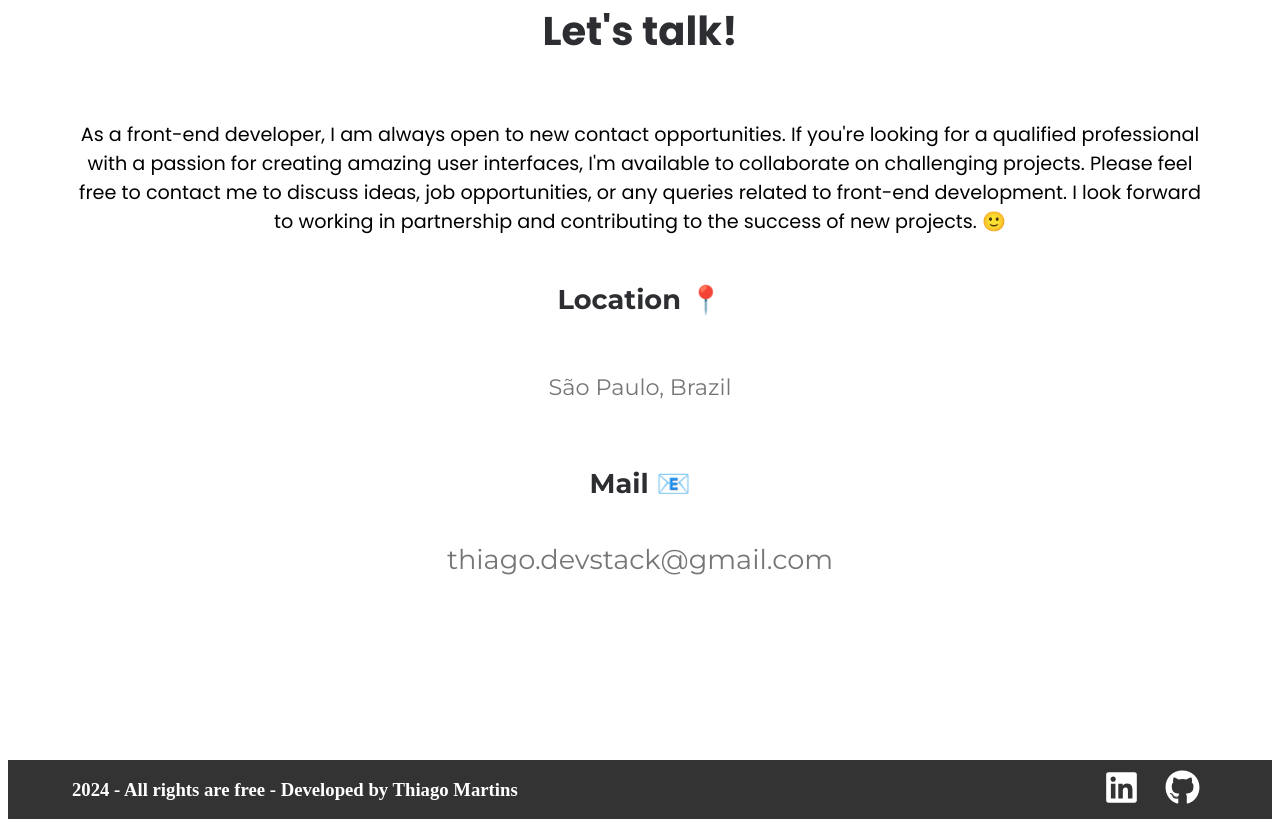
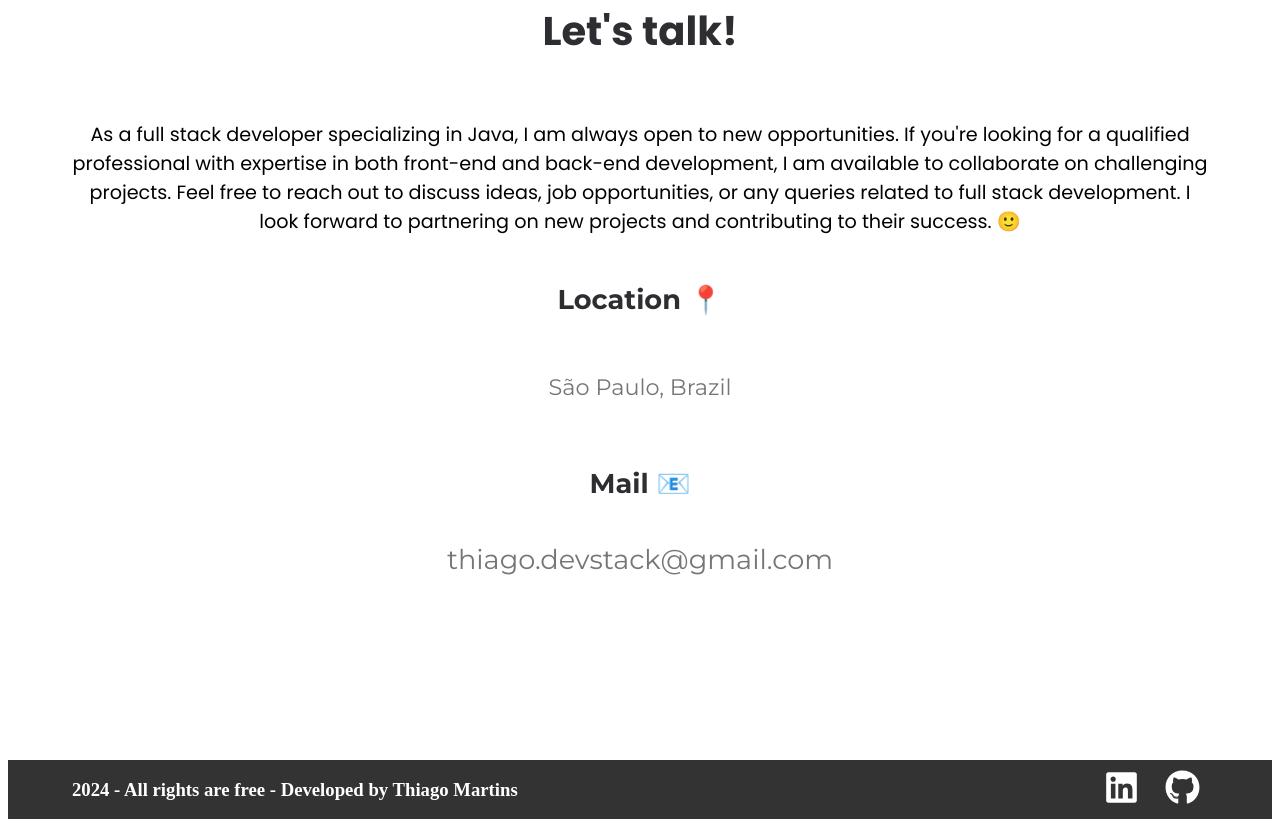
Before and after one commit to Thiagomartinsvieira/portfolio, a React (Vite) app: page / in a window 1280 px wide. Shown: the part 6140-6967 px from the top of the page. Built offline with nearby package versions, Linux system fonts and the light colour scheme.

Commit message:
fix: update contact section to reflect full stack developer expertise in Java

```diff
--- a/src/components/Contact/index.jsx
+++ b/src/components/Contact/index.jsx
@@ -11,15 +11,10 @@ function Contact() {
               <h4>Contact</h4>
               <h3>Let's talk! </h3>
               <p>
-                {' '}
-                As a front-end developer, I am always open to new contact
-                opportunities. If you're looking for a qualified professional
-                with a passion for creating amazing user interfaces, I'm
-                available to collaborate on challenging projects. Please feel
-                free to contact me to discuss ideas, job opportunities, or any
-                queries related to front-end development. I look forward to
-                working in partnership and contributing to the success of new
-                projects. 🙂
+                As a full stack developer specializing in Java, I am always open to new opportunities.
+                If you're looking for a qualified professional with expertise in both front-end and back-end development,
+                I am available to collaborate on challenging projects. Feel free to reach out to discuss ideas, job opportunities,
+                or any queries related to full stack development. I look forward to partnering on new projects and contributing to their success. 🙂
               </p>
             </div>
           </div>
```
